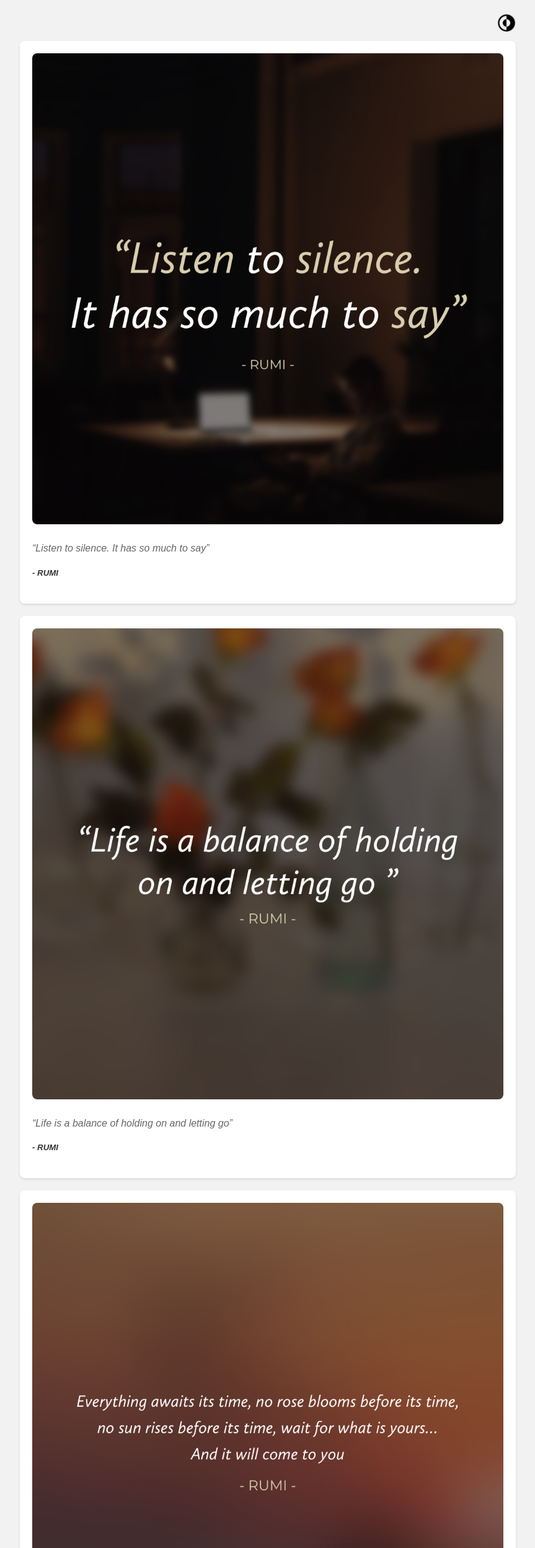
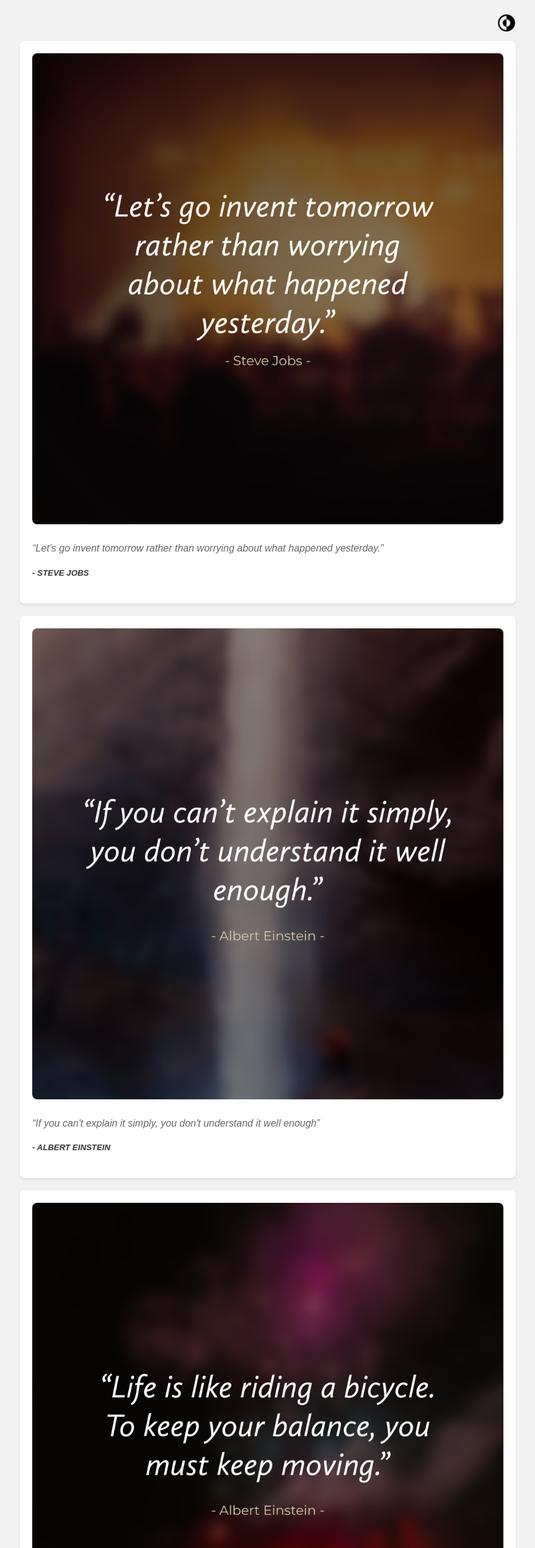
Before and after one commit to muhammadsinan786/Dailyquotes, a plain HTML site: page index.html in a window 1280 px wide. Shown: the part 142-2640 px from the top of the page at 62% size, without its empty margins (208-1071 px from the left). Drawn offline with Linux system fonts and the light colour scheme.

Commit message:
Update index.html

```diff
--- a/index.html
+++ b/index.html
@@ -95,6 +95,31 @@
             <img onclick="toggleMode()" src="light-mode-icon.png" alt="Toggle Mode">
         </div>
 
+
+                    <div class="blog-post">
+            <img src="8blog-post-image.jpg" alt="Post Image">
+            <p><i>“Let’s go invent tomorrow rather than worrying about what happened yesterday.” </i></p>
+            <h5 onclick="window.location.href='https://g.co/kgs/depme5p';" style="cursor: pointer;" ><i>- STEVE JOBS </i></h5>
+        </div>
+
+                <div class="blog-post">
+            <img src="7blog-post-image.jpg" alt="Post Image">
+            <p><i>“If you can't explain it simply, you don't understand it well enough”</i></p>
+            <h5 onclick="window.location.href='https://g.co/kgs/DA3BxsX';" style="cursor: pointer;" ><i>- ALBERT EINSTEIN </i></h5>
+        </div>
+
+        <div class="blog-post">
+            <img src="6blog-post-image.jpg" alt="Post Image">
+            <p><i>“Life is like riding a bicycle. To keep your balance, you must keep moving”</i></p>
+            <h5 onclick="window.location.href='https://g.co/kgs/DA3BxsX';" style="cursor: pointer;" ><i>-ALBERT EINSTEIN</i></h5>
+        </div>
+
+        <div class="blog-post">
+            <img src="5blog-post-image.jpg" alt="Post Image">
+            <p><i>“Our greatest weakness lies in giving up. The most certain way to succeed is always to try just one more time”</i></p>
+            <h5 onclick="window.location.href='https://g.co/kgs/ZbRVabb';" style="cursor: pointer;" ><i>-  THOMAS EDISON</i></h5>
+        </div>
+
                 <div class="blog-post">
             <img src="3blog-post-image.jpg" alt="Post Image">
             <p><i>“Listen to silence.
```
